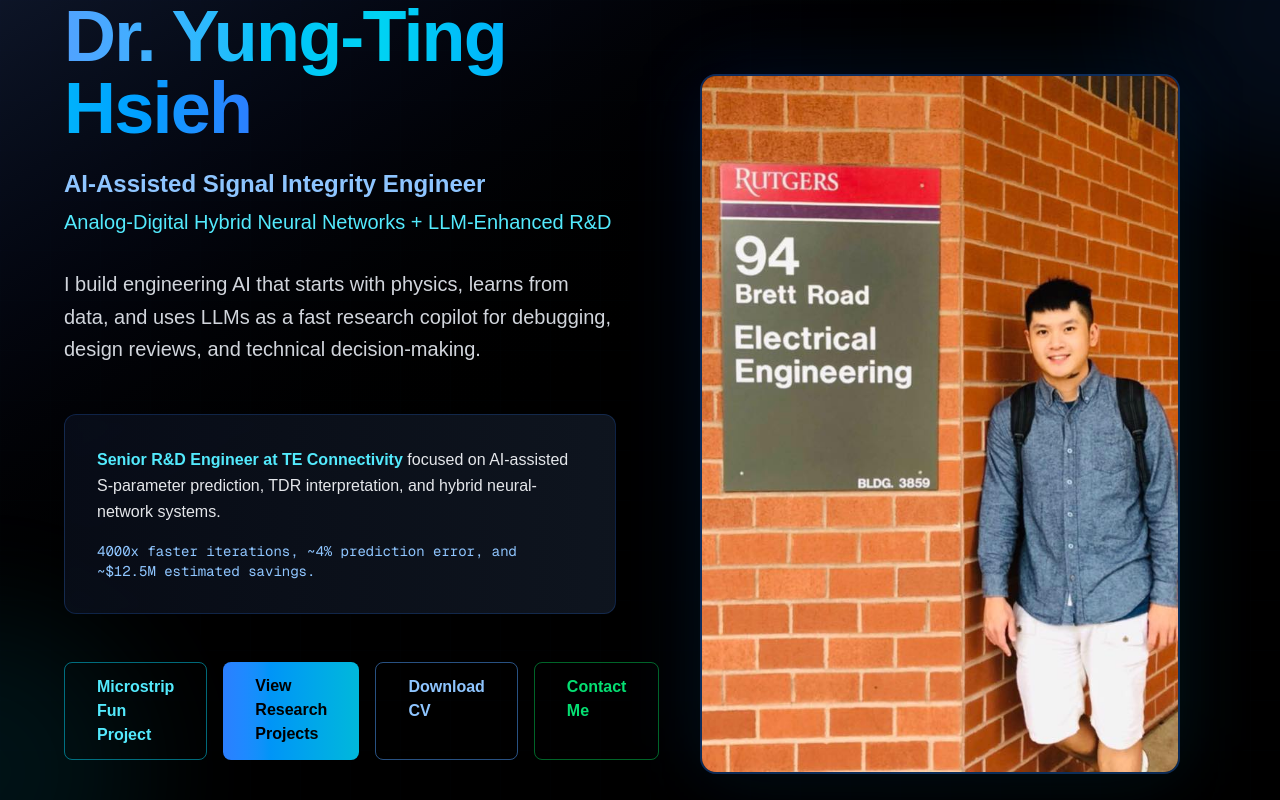
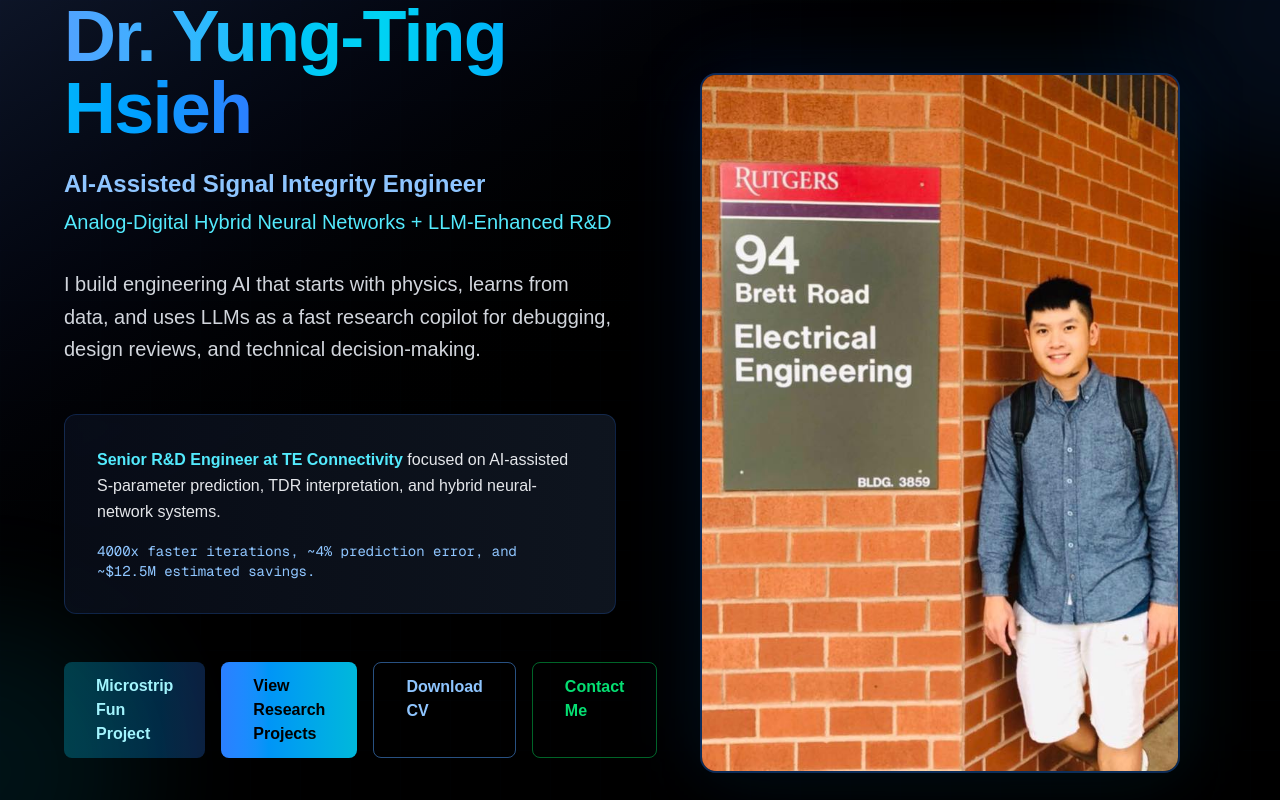
Before and after one commit to dryungtinghsieh-ui/ai-portfolio, a Next.js app: page / in a window 1280 px wide. Shown: the top 800 px of the page. Built offline with nearby package versions, Linux system fonts and the light colour scheme.

Commit message:
style(home): add filled gradient style to microstrip button with cyan text

```diff
--- a/app/page.tsx
+++ b/app/page.tsx
@@ -198,7 +198,7 @@ export default function Home() {
                     href="/fun/microstrip"
                     whileHover={reduceMotion ? undefined : { scale: 1.04 }}
                     whileTap={reduceMotion ? undefined : { scale: 0.98 }}
-                    className="rounded-lg border border-cyan-400/50 px-8 py-3 font-semibold text-cyan-300 transition-all duration-200 hover:text-cyan-200"
+                    className="rounded-lg bg-gradient-to-r from-cyan-500/30 to-blue-500/25 px-8 py-3 font-semibold text-cyan-200 transition-all duration-200 hover:shadow-lg hover:text-cyan-100"
                   >
                     Microstrip Fun Project
                   </motion.a>
```
